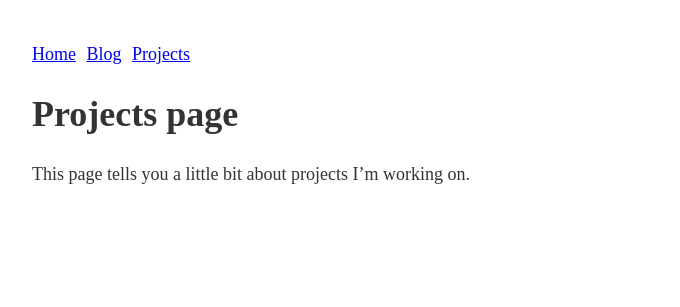
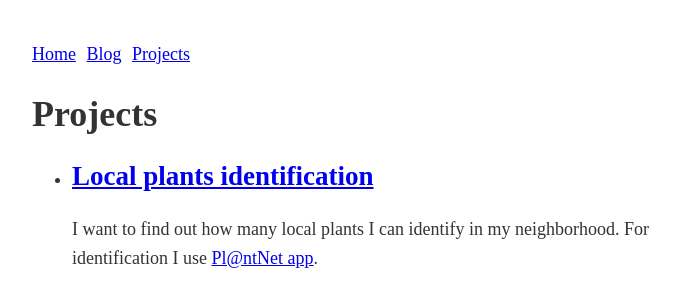
Before and after one commit to mdoliwa/mdoliwa.com, a Jekyll site: the page built from projects.md, in a window 1280 px wide. Shown: the top 307 px of the page, without its empty margins (283-963 px from the left). Built offline with Jekyll 4.4.1, drawn with Linux system fonts in a browser that asks for light colours.

Commit message:
Add local plants identification project to projects list

```diff
--- a/projects.md
+++ b/projects.md
@@ -2,6 +2,8 @@
 layout: default
 title: Projects
 ---
-# Projects page
+# Projects
 
-This page tells you a little bit about projects I'm working on.
+* ## [Local plants identification](https://www.facebook.com/miejskaprzyroda/)
+I want to find out how many local plants I can identify in my neighborhood.
+For identification I use [Pl@ntNet app](https://plantnet.org/en/).
```
